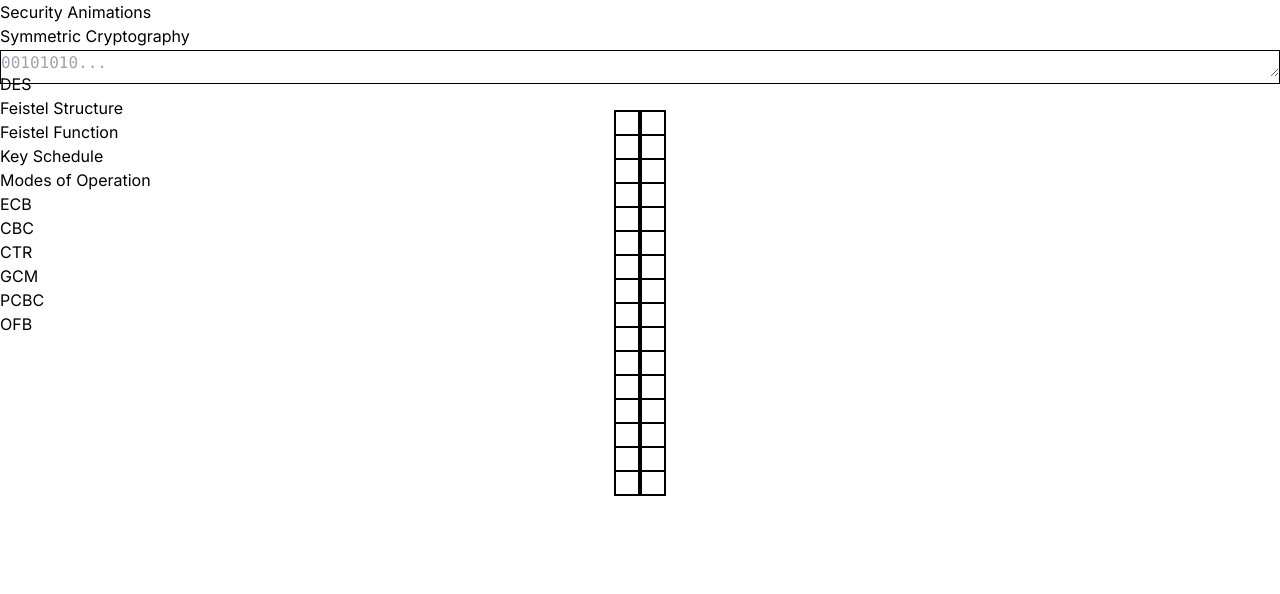
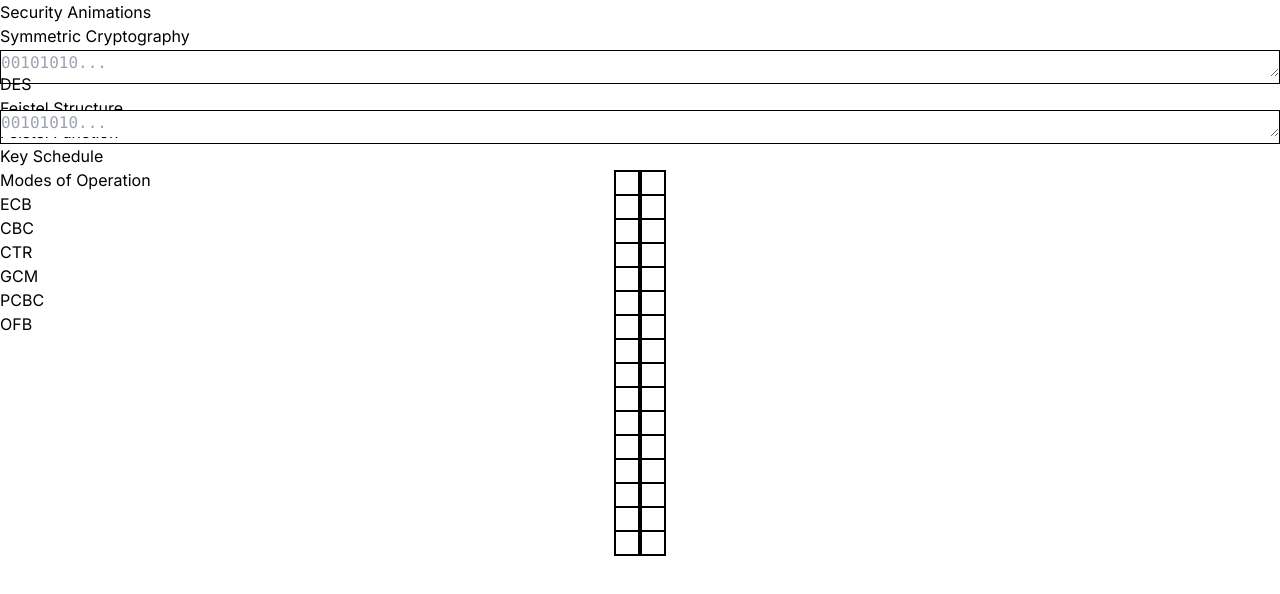
Before and after one commit to jmxor/cm3203-website, a Next.js app: page /symmetric-cryptography/block-ciphers/des/function in a window 1280 px wide. Shown: the top 594 px of the page. Built offline with nearby package versions, Linux system fonts and the light colour scheme.

Commit message:
Add key entry to des function animation

```diff
--- a/src/app/symmetric-cryptography/block-ciphers/des/function/page.tsx
+++ b/src/app/symmetric-cryptography/block-ciphers/des/function/page.tsx
@@ -1,6 +1,7 @@
 "use client"
 
 import AnimationContainer from "@/Components/AnimationContainer";
+import AnimationInput from "@/Components/AnimationInput";
 import AnimationInputGroup from "@/Components/AnimationInputGroup";
 import AnimationTextarea from "@/Components/AnimationTextarea";
 import ExpansionAnimation from "@/Components/des-animations/ExpansionAnimation";
@@ -23,7 +24,8 @@ const PTransform = [
 export default function DESFunctionPage() {
   const [animationStep, setAnimationStep] = useState(0);
   const [input, setInput] = useState('');
-  const [keyInput, setKeyInput] = useState('001101010011010100110101001101010011010100110101');
+  const [keyInput, setKeyInput] = useState('');
+  const [key, setKey] = useState('');
   const [halfBlock, setHalfBlock] = useState('');
   const [expandedHalfBlock, setExpandedHalfBlock] = useState('');
   const [mixedHalfBlock, setMixedHalfBlock] = useState('');
@@ -33,11 +35,13 @@ export default function DESFunctionPage() {
   function startAnimation() {
     setAnimationStep(0);
     setHalfBlock(input)
+    setKey(keyInput)
 
     let tempExpandedHalfBlock = DESExpansion(input)
     setExpandedHalfBlock(tempExpandedHalfBlock)
 
-    let tempMixedHalfBlock = stringXOR(tempExpandedHalfBlock, keyInput)
+    let tempMixedHalfBlock = stringXOR(tempExpandedHalfBlock, key)
+    console.log(key)
     setMixedHalfBlock(tempMixedHalfBlock)
 
     let tempSubbedHalfBlock = DESSubstitution(tempMixedHalfBlock)
@@ -68,6 +72,16 @@ export default function DESFunctionPage() {
             highlightStart={0}
             highlightEnd={0}
             maxLength={32}
+          />
+
+          <AnimationTextarea
+            value={keyInput}
+            onChange={e => setKeyInput(e.target.value)}
+            label="Subkey (48-bit)"
+            placeholder="00101010..."
+            highlightStart={0}
+            highlightEnd={0}
+            maxLength={48}
           />
 
           <AnimationFlowControl
```
